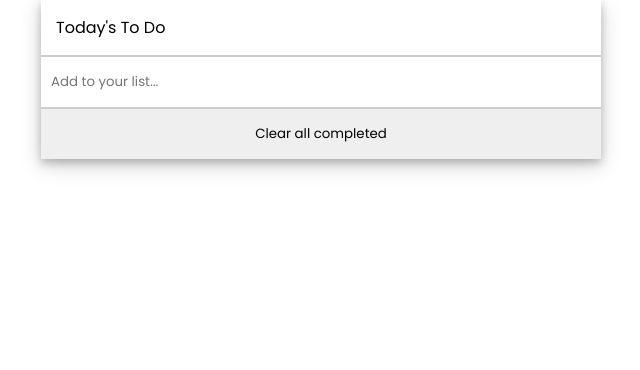
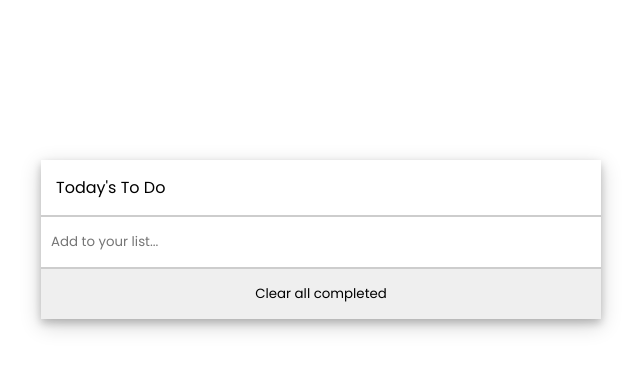
Before and after one commit to huzaifakhan0308/Todo-list, a website built with webpack: page src/index.html in a window 1280 px wide. Shown: the whole page, without its empty margins (319-959 px from the left). Built offline with nearby package versions, Linux system fonts and the light colour scheme; a web font is replaced by a local one.

Commit message:
Update style.css

```diff
--- a/src/style.css
+++ b/src/style.css
@@ -19,6 +19,7 @@ section {
   flex-direction: column;
   box-shadow: 0 4px 8px 0 rgba(0, 0, 0, 0.2), 0 6px 20px 0 rgba(0, 0, 0, 0.19);
   width: 70vh;
+  margin-top: 20vh;
 }
 
 section .header-div {
```
